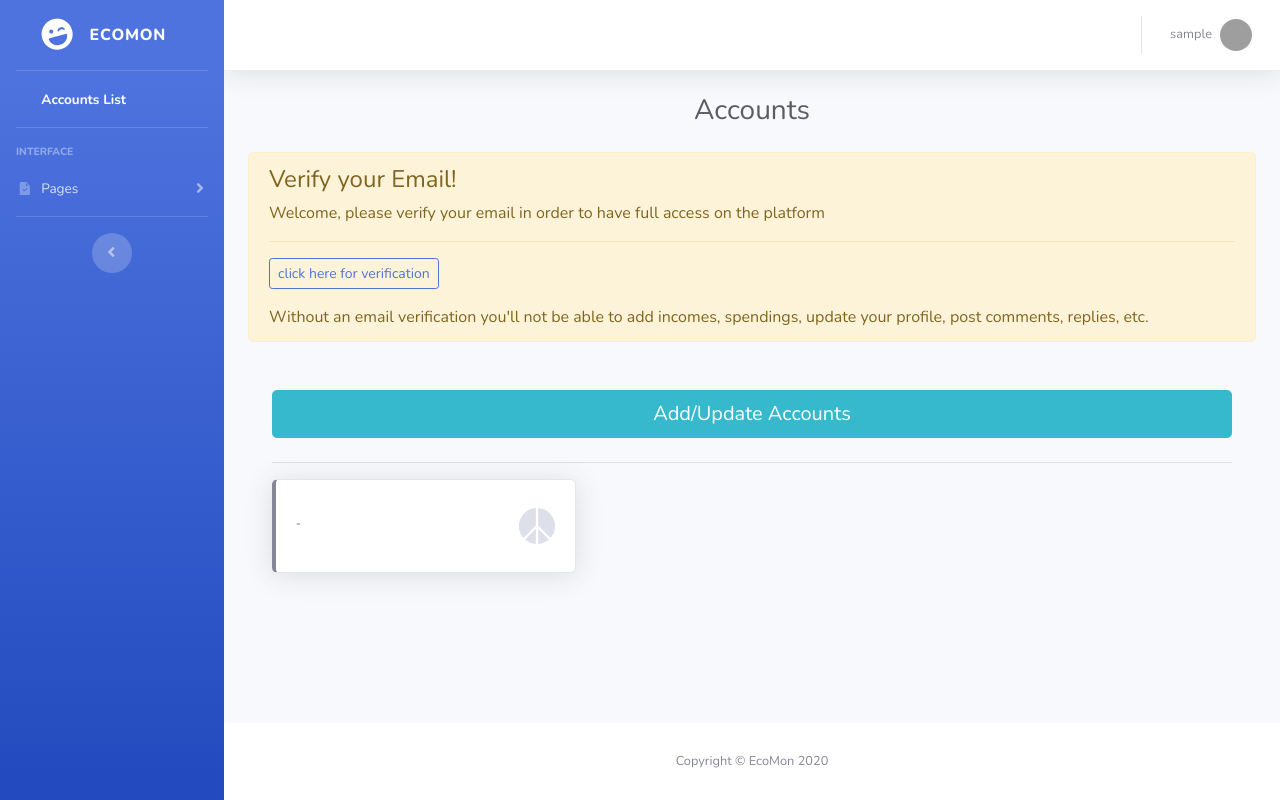
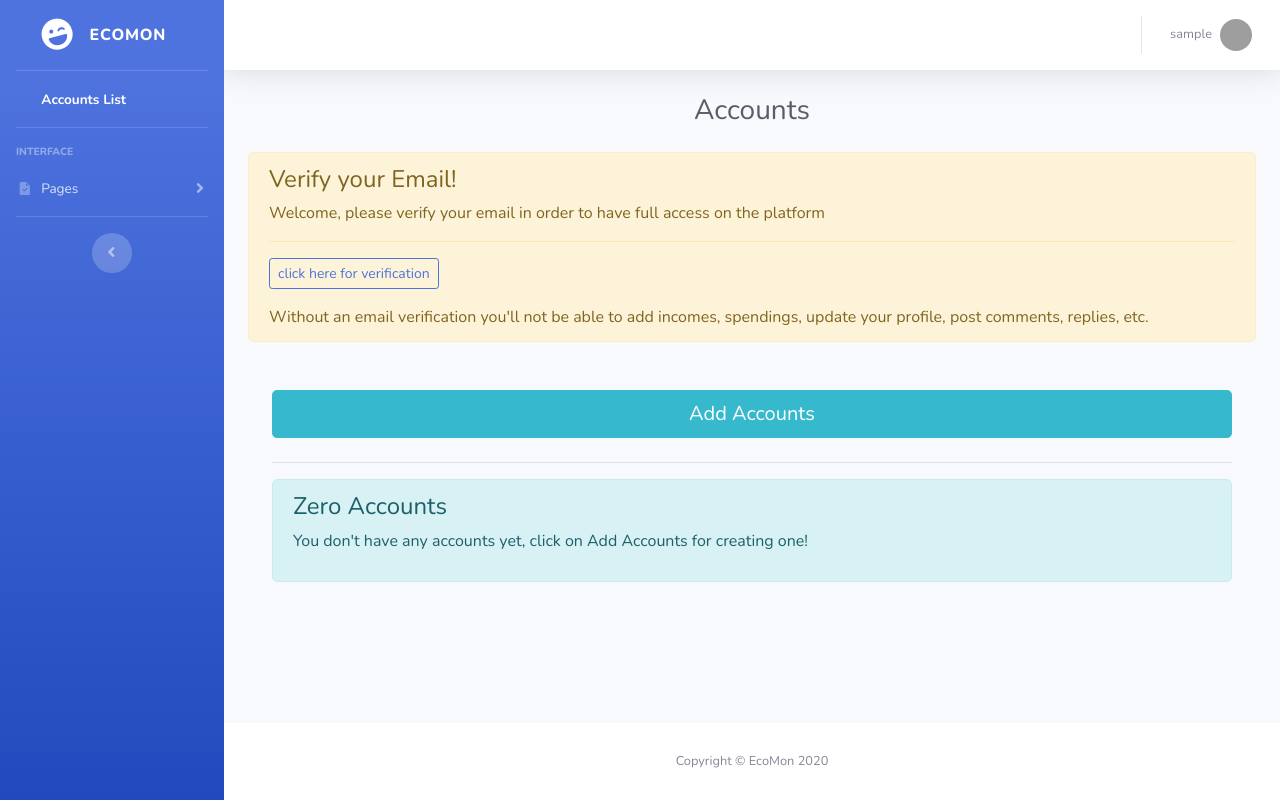
Before and after one commit to aryanlilian/EcoMon-PRO, a Django app: page /users/accounts/ in a window 1280 px wide. Run offline with Django 3.2, Linux system fonts and the light colour scheme; the visitor is signed in with stand-in values (Sample User, id 1); data comes from the database, SQL or seed files in the repository; some libraries are stand-ins or nearby versions; grey boxes are pictures that could not be loaded.

Commit message:
fixing no user accounts bug for AccountsListView

```diff
--- a/templates/users/accounts.html
+++ b/templates/users/accounts.html
@@ -1,7 +1,7 @@
 {% extends 'users/base.html' %}
 {% block content %}
 <div class="container">
-    <a href="{% url 'add-accounts' %}" class="btn btn-info btn-lg btn-block mb-4">Add/Update Accounts</a>
+    <a href="{% url 'add-accounts' %}" class="btn btn-info btn-lg btn-block mb-4">{% if accounts %}Add/Update Accounts{% else %}Add Accounts{% endif %}</a>
     <hr>
     {% if not user.pro_membership and accounts %}
         <div class="alert alert-warning mb-5" role="alert">
@@ -10,9 +10,15 @@
             <hr>
             <a class="btn btn-outline-success btn-sm" href="">Buy Pro Membership</a>
         </div>
+    {% elif not accounts %}
+        <div class="alert alert-info mb-5" role="alert">
+            <h4 class="alert-heading">Zero Accounts</h4>
+            <p>You don't have any accounts yet, click on Add Accounts for creating one!</p>
+        </div>
     {% endif %}
     <div class="row">
         {% if user.pro_membership %}
+            {% if accounts %}
                 {% for account in accounts %}
                     <div class="col-xl-4 col-md-6 mb-4">
                         <div class="card border-left-{% if account.category == 'Personal' %}primary{% elif account.category == 'Work' %}danger{% elif account.category == 'Investments' %}success{% elif account.category == 'Children' %}info{% else %}secondary{% endif %} shadow h-100 py-2">
@@ -57,7 +63,9 @@
                         </div>
                     </div>
                 </div>
+            {% endif %}
         {% else %}
+            {% if accounts %}
                 <div class="col-xl-4 col-md-6 mb-4">
                     <div class="card border-left-{% if accounts.category == 'Personal' %}primary{% elif accounts.category == 'Work' %}danger{% elif accounts.category == 'Investments' %}success{% elif accounts.category == 'Children' %}info{% else %}secondary{% endif %} shadow h-100 py-2">
                         <div class="card-body">
@@ -80,6 +88,7 @@
                     </div>
                 </div>
             {% endif %}
+        {% endif %}
     </div>
 </div>
 {% endblock %}
--- a/templates/users/components/incomes-or-accounts-list-table.html
+++ b/templates/users/components/incomes-or-accounts-list-table.html
@@ -56,6 +56,7 @@
         </tfoot>
         <tbody>
             {% if request.get_full_path == '/users/archive/' %}
+                {% if incomes %}
                   {% for object in incomes %}
                       <div class="row">
                           <tr>
@@ -84,8 +85,10 @@
                           </tr>
                       </div>
                     {% endfor %}
+                {% endif %}
             {% else %}
               {% if request.get_full_path == '/users/accounts/new/' and not user.pro_membership %}
+                  {% if objects %}
                       <div class="row">
                           <tr>
                               <td class="text-center"><a href="{% url 'dashboard' objects.id %}">{{ objects.name }}</a></td>
@@ -101,6 +104,7 @@
                               {% include 'users/components/delete-object-modal.html' %}
                           </tr>
                       </div>
+                  {% endif %}
               {% else %}
                   {% for object in objects %}
                       <div class="row">
```
Lines whose indentation alone changed are shown as unchanged.
